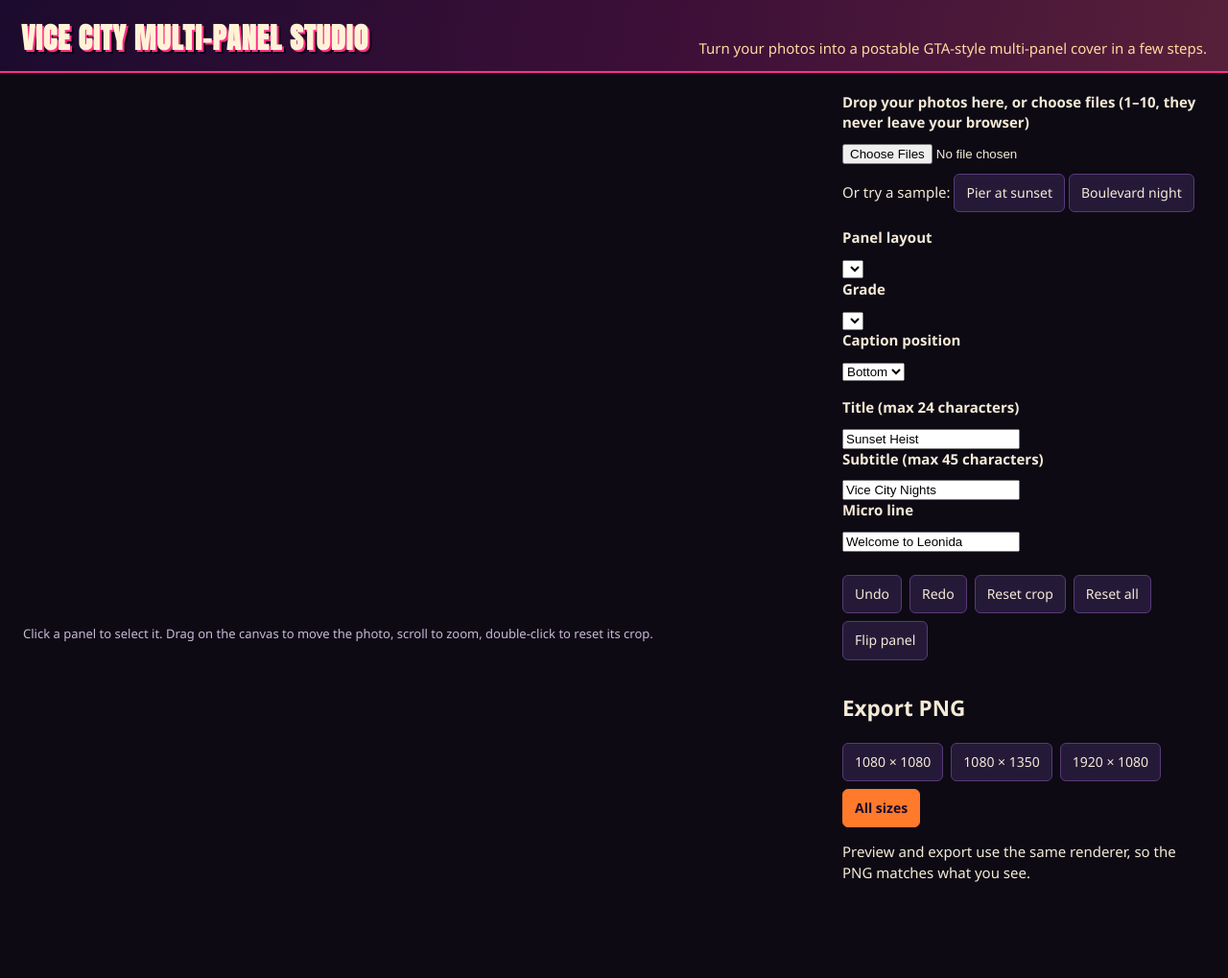
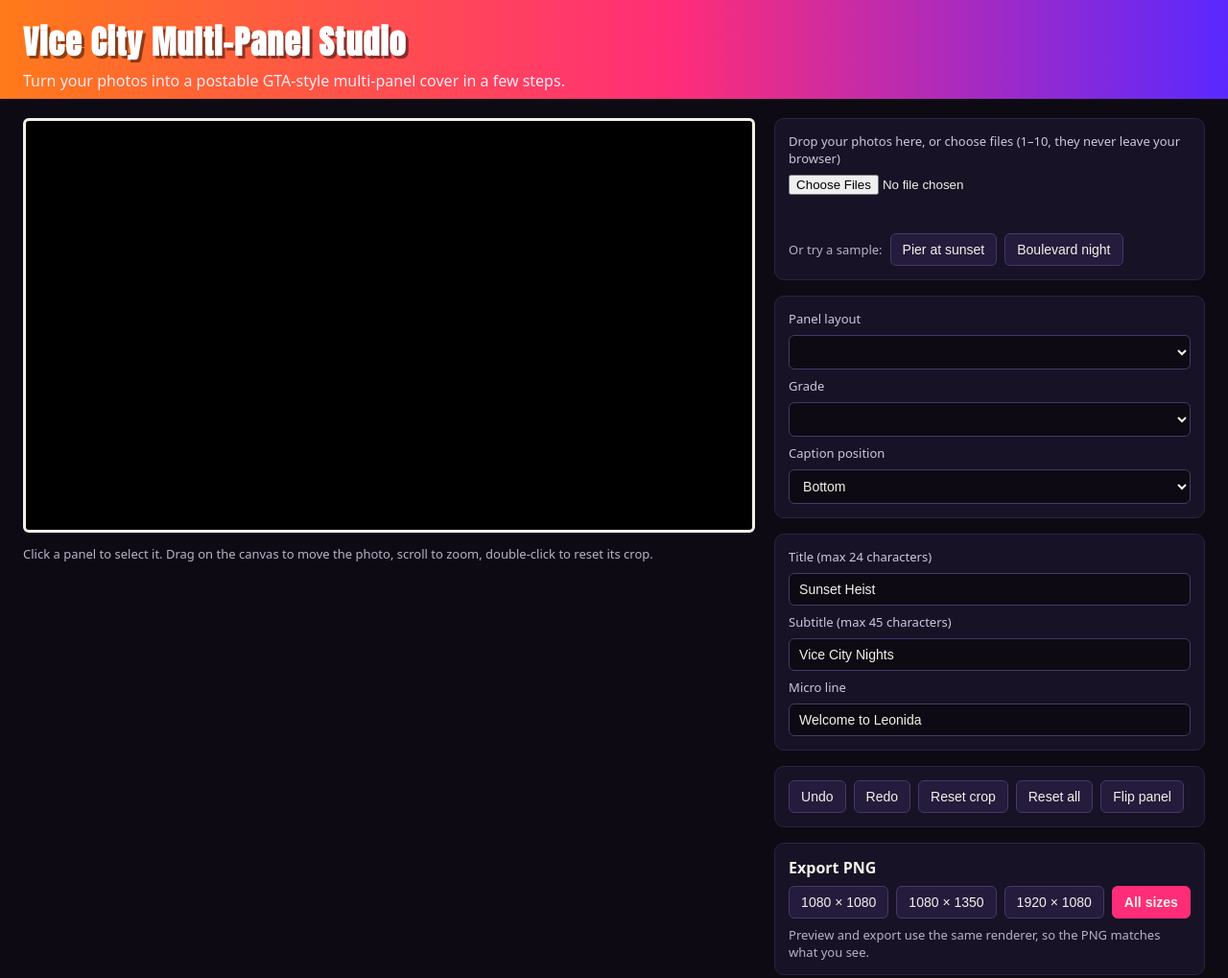
Before and after one commit to Velixxyz/gta6-cover-art-r2, a plain HTML site: page app/index.html in a window 1280 px wide. Shown: the whole page at 96% size. Before the commit the page ends 964 px from the top, so only its background shows below. Drawn offline with Linux system fonts and the light colour scheme.

Commit message:
Vice City Multi-Panel Studio: multi-panel cover maker (round 2 rebuild)

```diff
--- a/app/style.css
+++ b/app/style.css
@@ -1,10 +1,6 @@
-/* Vice City Multi-Panel Studio — editor chrome.
-   Dark studio UI, sunset magenta/orange accents, Anton for display type.
-   The cover itself is drawn on canvas (see src/coverRender.js). */
-
 @font-face {
-  font-family: 'AntonCover';
-  src: url('fonts/Anton-Regular.ttf') format('truetype');
+  font-family: "AntonCover";
+  src: url("fonts/Anton-Regular.ttf") format("truetype");
   font-weight: 400;
   font-style: normal;
   font-display: swap;
@@ -15,158 +11,102 @@
 body {
   margin: 0;
   background: #0d0a14;
-  color: #f5ead6;
-  font-family: 'Segoe UI', system-ui, -apple-system, sans-serif;
-  font-size: 15px;
-  line-height: 1.45;
+  color: #f5f0e6;
+  font-family: system-ui, -apple-system, "Segoe UI", sans-serif;
 }
 
 .topbar {
-  display: flex;
-  justify-content: space-between;
-  align-items: flex-end;
-  gap: 16px;
-  padding: 18px 22px 12px;
-  border-bottom: 2px solid #ff2e88;
-  background: linear-gradient(100deg, #1c0b2e 0%, #3d0f38 55%, #57203a 100%);
+  padding: 18px 24px 8px;
+  background: linear-gradient(90deg, #ff7a1a 0%, #ff2d78 55%, #5a28ff 100%);
 }
 
 .topbar h1 {
   margin: 0;
-  font-family: 'AntonCover', 'Arial Narrow', sans-serif;
-  font-size: 30px;
+  font-family: "AntonCover", "Arial Black", sans-serif;
+  font-size: 34px;
   letter-spacing: 1px;
-  text-transform: uppercase;
-  color: #fff3d6;
-  text-shadow: 2px 2px 0 #ff2e88, 4px 4px 0 rgba(0, 0, 0, 0.6);
+  color: #fff;
+  text-shadow: 3px 3px 0 rgba(0, 0, 0, 0.45);
 }
 
-.topbar h1 span { color: #27e6ff; }
-
-.tagline { margin: 4px 0 0; color: #ffd9a0; }
-
-.offline-badge {
-  margin: 0;
-  padding: 6px 10px;
-  border: 1px solid #27e6ff;
-  border-radius: 999px;
-  color: #27e6ff;
-  font-size: 12px;
-  white-space: nowrap;
-}
+.tagline { margin: 4px 0 0; color: #ffe9f2; }
 
 .studio {
   display: grid;
-  grid-template-columns: minmax(0, 1fr) 380px;
+  grid-template-columns: minmax(0, 1.7fr) minmax(300px, 1fr);
   gap: 20px;
-  padding: 20px 22px 28px;
-  max-width: 1480px;
-  margin: 0 auto;
+  padding: 20px 24px 28px;
+  align-items: start;
 }
 
-.preview-pane { min-width: 0; }
-
-#coverPreview {
-  display: block;
+.preview-pane canvas {
   width: 100%;
   height: auto;
-  max-height: calc(100vh - 190px);
-  object-fit: contain;
-  background: #0b0714;
-  border: 1px solid #3a2350;
+  display: block;
+  background: #000;
+  border: 3px solid #f5f0e6;
   border-radius: 6px;
-  touch-action: none;
 }
 
-.hint, .status { margin: 10px 2px 0; color: #c9b8d6; font-size: 13px; }
-.status { color: #ffd65a; }
+.hint { color: #b9b2c7; font-size: 13px; }
 
 .controls { display: flex; flex-direction: column; gap: 16px; }
 
-.control-group {
-  background: #171024;
-  border: 1px solid #3a2350;
-  border-radius: 8px;
+.group {
+  background: #171226;
+  border: 1px solid #2c2342;
+  border-radius: 10px;
   padding: 14px;
+  display: flex;
+  flex-direction: column;
+  gap: 8px;
 }
 
-.control-group h2 {
-  margin: 0 0 10px;
-  font-family: 'AntonCover', 'Arial Narrow', sans-serif;
-  font-size: 17px;
-  letter-spacing: 1px;
-  text-transform: uppercase;
-  color: #ffb347;
+.group h2 { margin: 0; font-size: 16px; }
+.group label { font-size: 13px; color: #cfc6e0; }
+
+.group input[type="text"], .group select {
+  background: #0d0a14;
+  color: #f5f0e6;
+  border: 1px solid #453a63;
+  border-radius: 6px;
+  padding: 8px 10px;
+  font-size: 14px;
+  width: 100%;
 }
 
-.row { display: flex; flex-wrap: wrap; gap: 8px; margin-top: 8px; }
-.grid-buttons { display: grid; grid-template-columns: 1fr 1fr; gap: 8px; }
+.row { display: flex; flex-wrap: wrap; gap: 8px; flex-direction: row; }
 
 button {
-  appearance: none;
-  border: 1px solid #5a3a78;
-  background: #241a38;
-  color: #f5ead6;
+  background: #241b3d;
+  color: #f5f0e6;
+  border: 1px solid #453a63;
   border-radius: 6px;
-  padding: 9px 12px;
-  font: inherit;
+  padding: 8px 12px;
   font-size: 14px;
   cursor: pointer;
 }
 
-button:hover { border-color: #ff2e88; background: #2e2144; }
-button.active { background: #ff2e88; border-color: #ff2e88; color: #fff; }
-button.primary { background: #ff7a2a; border-color: #ff7a2a; color: #1c0b2e; font-weight: 700; }
-button.primary:hover { background: #ffa04d; }
+button:hover { background: #32264f; }
+button.primary { background: #ff2d78; border-color: #ff2d78; font-weight: 700; }
+button.primary:hover { background: #ff4d8d; }
 
-label { display: block; margin-bottom: 10px; font-weight: 600; }
-label input {
-  display: block;
-  width: 100%;
-  margin-top: 4px;
-  padding: 9px 10px;
-  border: 1px solid #5a3a78;
-  border-radius: 6px;
-  background: #0d0a14;
-  color: #fff3d6;
-  font: inherit;
-}
+#dropZone.drag { border-color: #ffd23e; outline: 2px dashed #ffd23e; }
 
-.dropzone {
-  border: 2px dashed #5a3a78;
-  border-radius: 8px;
-  padding: 18px 12px;
-  text-align: center;
-  cursor: pointer;
-  color: #e8d9f5;
-}
+.thumbs { display: flex; flex-wrap: wrap; gap: 8px; min-height: 24px; color: #b9b2c7; font-size: 13px; }
+.thumb { width: 64px; height: 64px; object-fit: cover; border-radius: 6px; border: 2px solid #453a63; cursor: pointer; }
+.thumb:hover { border-color: #ffd23e; }
 
-.dropzone.drag { border-color: #27e6ff; background: rgba(39, 230, 255, 0.08); }
+.samples { display: flex; gap: 8px; align-items: center; flex-wrap: wrap; font-size: 13px; color: #b9b2c7; }
+.note { color: #b9b2c7; font-size: 13px; margin: 0; }
 
-.thumbs { display: flex; flex-wrap: wrap; gap: 8px; margin-top: 10px; }
-.thumb { padding: 0; overflow: hidden; width: 72px; height: 72px; }
-.thumb img { display: block; width: 100%; height: 100%; object-fit: cover; }
-
-.muted { color: #a68fb8; font-size: 13px; }
-.fineprint { margin-top: 4px; }
-
-@media (max-width: 900px) {
-  .studio { grid-template-columns: 1fr; }
-  .topbar { flex-direction: column; align-items: flex-start; }
-}
-
-/* Shot mode: the exported cover fills the whole screenshot window. */
-body.shot-cover { background: #0b0714; }
-body.shot-cover .topbar,
-body.shot-cover .controls,
-body.shot-cover .hint,
-body.shot-cover .status { display: none; }
-body.shot-cover .studio { display: block; padding: 0; margin: 0; max-width: none; }
-body.shot-cover .preview-pane { margin: 0; }
-body.shot-cover #coverPreview {
+/* Screenshot mode: cover fills the whole viewport, controls hidden. */
+body.shot-cover { overflow: hidden; }
+body.shot-cover .topbar, body.shot-cover .controls, body.shot-cover .hint { display: none; }
+body.shot-cover .studio { display: block; padding: 0; }
+body.shot-cover .preview-pane canvas {
   width: 100vw;
   height: 100vh;
-  max-height: none;
-  border: 0;
+  border: none;
   border-radius: 0;
 }
```
